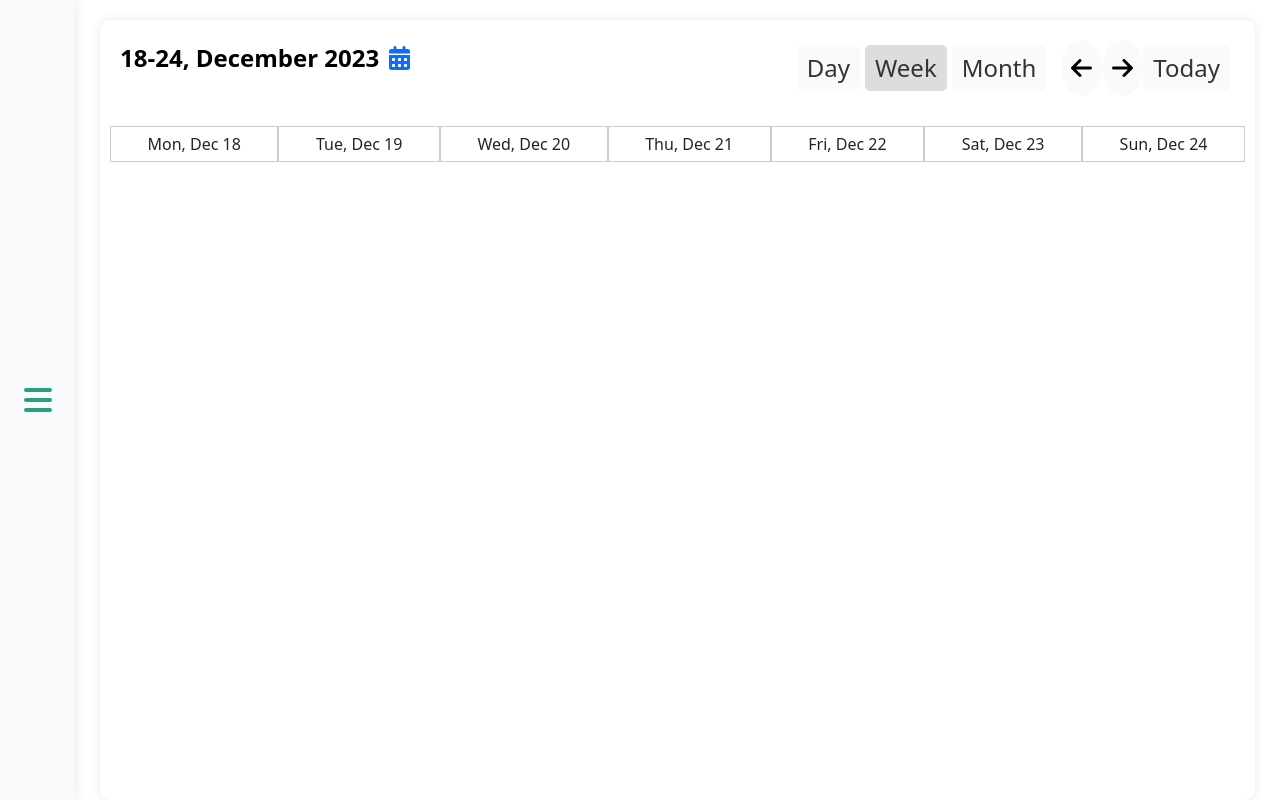
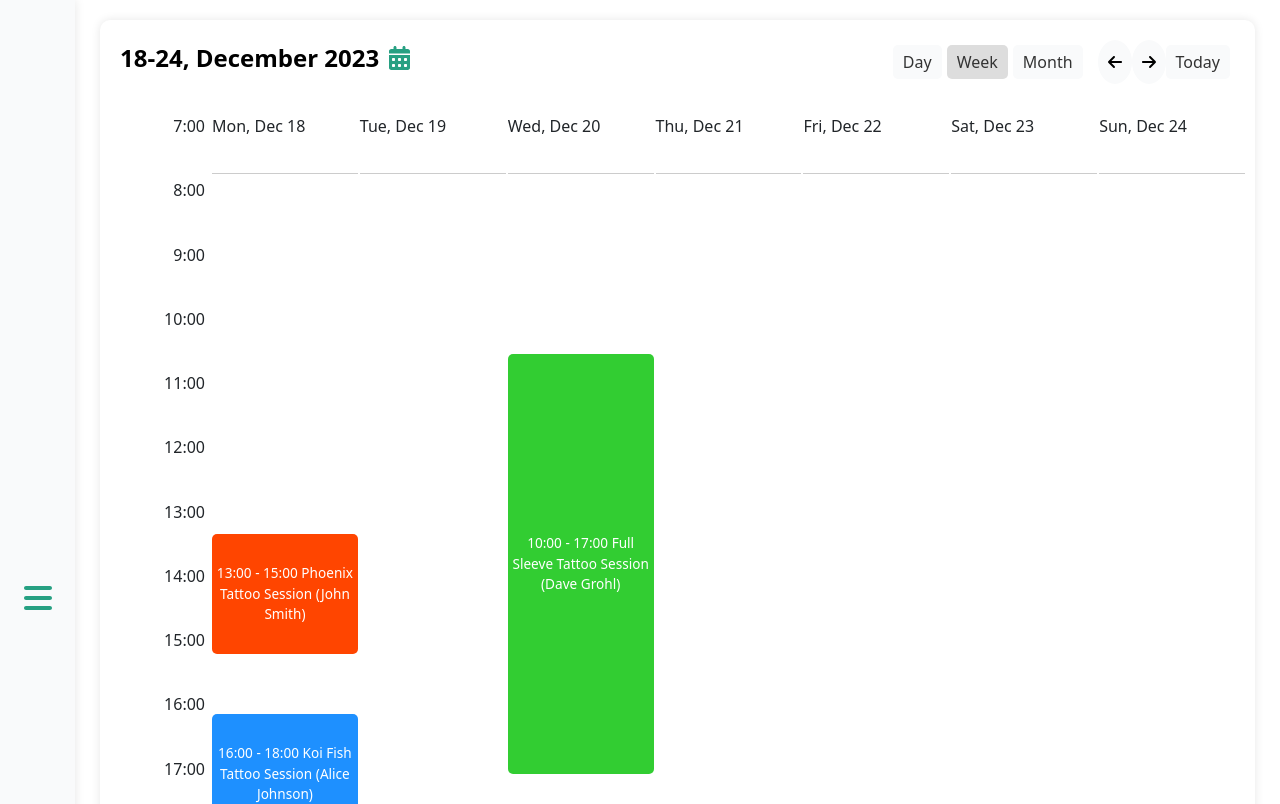
Before and after one commit to vgochev01/inkemperor-bm, a React (Create React App) app: page / in a window 1280 px wide. Shown: the top 804 px of the page. Built offline with nearby package versions, Linux system fonts and the light colour scheme.

Commit message:
Week View Events v1

```diff
--- a/src/App.scss
+++ b/src/App.scss
@@ -2,7 +2,6 @@
 
 .app-container {
   display: flex;
-  height: 100vh;
 
   &_content {
     flex-grow: 1;
--- /dev/null
+++ b/src/components/BasicEvent/BasicEvent.js
@@ -0,0 +1,16 @@
+import React from 'react';
+import './BasicEvent.scss';
+
+const BasicEvent = ({ event }) => {
+  const eventStyle = { backgroundColor: event.color };
+
+  return (
+    <div className="basic-event" style={eventStyle}>
+      <div className="basic-event-title">
+        {event.startTime} {event.title} ({event.artist})
+      </div>
+    </div>
+  );
+};
+
+export default BasicEvent;
--- /dev/null
+++ b/src/components/BasicEvent/BasicEvent.scss
@@ -0,0 +1,13 @@
+.basic-event {
+    border-radius: 10px;
+    padding: 0 5px;
+    color: white;
+    overflow: hidden;
+    max-height: 20px;
+    text-align: left;
+    cursor: pointer;
+
+    .basic-event-title {
+      font-size: 1em;
+    }
+  }
--- a/src/components/Calendar/Calendar.scss
+++ b/src/components/Calendar/Calendar.scss
@@ -7,11 +7,11 @@
     border-radius: 10px;
     overflow: hidden;
     width: 100%;
-    margin-top: 20px;
+    margin: 20px 0;
 
     @include respond-to(phones) {
         overflow-y: scroll;
-        margin-top: 60px;
+        margin: 60px 0 0;
     }
 }
 
@@ -33,6 +33,7 @@
         border-radius: 50%;
         cursor: pointer;
         font-weight: bold;
+        font-size: 1rem;
 
         &:hover {
             background: #FFF;
@@ -45,6 +46,7 @@
 
         .open-datepicker {
             margin-left: 10px;
+            color: #27a082;
         }
     }
 
@@ -53,6 +55,7 @@
         top: 0;
         right: 0;
         transform: translateX(calc(100% + 10px));
+        z-index: 999;
     }
 }
 
--- a/src/components/CalendarDay/CalendarDay.js
+++ b/src/components/CalendarDay/CalendarDay.js
@@ -1,6 +1,6 @@
 import React, { useEffect, useState } from 'react';
 import './CalendarDay.scss';
-import Event from '../Event/Event';
+import BasicEvent from '../BasicEvent/BasicEvent';
 
 const CalendarDay = ({ date, additionalClass, currentDate }) => {
     const [events, setEvents] = useState([]);
@@ -67,7 +67,7 @@ const CalendarDay = ({ date, additionalClass, currentDate }) => {
   return (
     <div className={`calendar-day ${additionalClass || ''}`}>
       <div className='calendar-day_header'>{date}</div>
-      {events.map(event => <Event key={event.id} event={event} />)}
+      {events.map(event => <BasicEvent key={event.id} event={event} />)}
     </div>
   );
 };
--- a/src/components/CalendarNavigation/CalendarNavigation.scss
+++ b/src/components/CalendarNavigation/CalendarNavigation.scss
@@ -11,6 +11,7 @@
     margin-right: 5px; // Spacing between buttons
     cursor: pointer;
     border-radius: 5px; // Rounded corners
+    font-size: 1rem;
 
     &:hover {
         background-color: #E2E4E6; // Slightly darker on hover
--- a/src/components/Event/Event.js
+++ b/src/components/Event/Event.js
@@ -2,12 +2,26 @@ import React from 'react';
 import './Event.scss';
 
 const Event = ({ event }) => {
-  const eventStyle = { backgroundColor: event.color };
+  const hourHeight = 60; // The height of one hour time slot in your grid
+  const startHour = parseInt(event.startTime.split(':')[0], 10);
+  const startMinutes = parseInt(event.startTime.split(':')[1], 10);
+  const endHour = parseInt(event.endTime.split(':')[0], 10);
+  const endMinutes = parseInt(event.endTime.split(':')[1], 10);
+
+  // Calculate the grid row start position and the row span based on event's duration
+  const gridRowStart = ((startHour - 7) * 60 + startMinutes) / hourHeight + 1; // +1 for CSS grid's 1-based index
+  const gridRowEnd = ((endHour - 7) * 60 + endMinutes) / hourHeight + 1; // +1 for CSS grid's 1-based index
+
+  const eventStyle = {
+    backgroundColor: event.color,
+    gridRowStart: gridRowStart,
+    gridRowEnd: gridRowEnd,
+  };
 
   return (
     <div className="event" style={eventStyle}>
       <div className="event-title">
-        {event.startTime} {event.title} ({event.artist})
+        {event.startTime} - {event.endTime} {event.title} ({event.artist})
       </div>
     </div>
   );
--- a/src/components/Event/Event.scss
+++ b/src/components/Event/Event.scss
@@ -1,12 +1,15 @@
 .event {
-    border-radius: 10px;
-    padding: 0 5px;
+    display: grid;
+    align-content: center;
+    border-radius: 5px;
     color: white;
     overflow: hidden;
-    max-height: 20px;
-    text-align: left;
+    padding: 4px;
+    box-sizing: border-box; // Include padding and border in the element's dimensions
+    text-align: center;
+    grid-column: 1 / -1; // Event will take full width of the day column
+  }
 
-    .event-title {
-      font-size: 1em;
-    }
+  .event-title {
+    font-size: 0.85em;
   }
--- a/src/components/LoginPage/LoginPage.js
+++ b/src/components/LoginPage/LoginPage.js
@@ -1,14 +1,29 @@
-import React from 'react';
-import { Form, Button, Container, Row, Col, Card } from 'react-bootstrap';
+import React, { useState } from 'react';
+import { Form, Button, Container, Row, Col, Card, Alert } from 'react-bootstrap';
 import { FontAwesomeIcon } from '@fortawesome/react-fontawesome';
 import { faUser, faLock } from '@fortawesome/free-solid-svg-icons';
 import './LoginPage.scss';
 
 const LoginPage = () => {
+  const [username, setUsername] = useState('');
+  const [error, setError] = useState('');
 
-    const onSubmit = (e) => {
-        e.preventDefault();
+  const validateForm = () => {
+    if (username !== 'admin') {
+      setError('Authorization failed. Please try again.');
+      return false;
     }
+    setError('');
+    return true;
+  };
+
+  const handleSubmit = (event) => {
+    event.preventDefault();
+    if (!validateForm()) {
+      // Error handling logic here
+    }
+    // Proceed with the form submission
+  };
 
   return (
     <Container className="d-flex justify-content-center align-items-center login-container">
@@ -16,26 +31,44 @@ const LoginPage = () => {
         <Col>
           <Card className="login-card">
             <Card.Body>
-                <Form className="login-form" onSubmit={onSubmit}>
+              <Form className="login-form" noValidate onSubmit={handleSubmit}>
                 <h3 className="text-center mb-4">Sign In</h3>
+
+                {error && <Alert variant="danger" className='text-center'>{error}</Alert>}
 
                 <Form.Group controlId="formBasicEmail" className='form-group'>
                   <Form.Label>Username</Form.Label>
                   <div className="input-group">
-                    <span className="input-group-text" id="basic-addon1">
+                    <span className="input-group-text">
                       <FontAwesomeIcon icon={faUser} />
                     </span>
-                    <Form.Control type="text" placeholder="Enter username" />
+                    <Form.Control
+                      type="text"
+                      placeholder="Enter username"
+                      value={username}
+                      onChange={(e) => setUsername(e.target.value)}
+                      isInvalid={!!error}
+                    />
+                    <Form.Control.Feedback type="invalid">
+                      {error}
+                    </Form.Control.Feedback>
                   </div>
                 </Form.Group>
 
                 <Form.Group controlId="formBasicPassword" className='form-group'>
                   <Form.Label>Password</Form.Label>
                   <div className="input-group">
-                    <span className="input-group-text" id="basic-addon2">
+                    <span className="input-group-text">
                       <FontAwesomeIcon icon={faLock} />
                     </span>
-                    <Form.Control type="password" placeholder="Password" />
+                    <Form.Control
+                      type="password"
+                      placeholder="Password"
+                      isInvalid={!!error}
+                    />
+                    <Form.Control.Feedback type="invalid">
+                      {error}
+                    </Form.Control.Feedback>
                   </div>
                 </Form.Group>
 
--- a/src/components/WeekView/WeekView.js
+++ b/src/components/WeekView/WeekView.js
@@ -1,7 +1,9 @@
-import React from 'react';
+import React, { useState } from 'react';
+import Event from '../Event/Event';
 import './WeekView.scss';
 
 const WeekView = ({ currentDate }) => {
+    // Calculate the start of the week (Monday)
     const startOfWeek = new Date(currentDate.setDate(currentDate.getDate() - currentDate.getDay() + 1));
     const days = Array.from({ length: 7 }).map((_, index) => {
         const day = new Date(startOfWeek);
@@ -9,11 +11,70 @@ const WeekView = ({ currentDate }) => {
         return day;
     });
 
+    const [events, setEvents] = useState([
+        {
+          id: 1,
+          startDate: new Date(new Date().getFullYear(), new Date().getMonth(), 12), // Event this month, on the 12th
+          startTime: "10:00",
+          endTime: "12:00",
+          title: "Dragon Tattoo Session",
+          artist: "Jane Doe",
+          color: "#FFD700" // Gold color
+        },
+        {
+          id: 2,
+          startDate: new Date(new Date().getFullYear(), new Date().getMonth(), 18), // Event this month, on the 18th
+          startTime: "13:00",
+          endTime: "15:00",
+          title: "Phoenix Tattoo Session",
+          artist: "John Smith",
+          color: "#FF4500" // OrangeRed color
+        },
+        {
+          id: 3,
+          startDate: new Date(new Date().getFullYear(), new Date().getMonth(), 18), // Another event on the 18th
+          startTime: "16:00",
+          endTime: "18:00",
+          title: "Koi Fish Tattoo Session",
+          artist: "Alice Johnson",
+          color: "#1E90FF" // DodgerBlue color
+        },
+        {
+            id: 4,
+            startDate: new Date(new Date().getFullYear(), new Date().getMonth(), 20), // Start date
+            endDate: new Date(new Date().getFullYear(), new Date().getMonth(), 20), // End date (next day)
+            startTime: "10:00",
+            endTime: "17:00", // End time on the next day
+            title: "Full Sleeve Tattoo Session",
+            artist: "Dave Grohl",
+            color: "#32CD32" // LimeGreen color
+        },
+    ]);
+
+    const getEventsForDay = (day) => {
+        return events.filter(event => {
+            const eventDate = new Date(event.startDate);
+            return eventDate.toDateString() === day.toDateString();
+        });
+    };
+
     return (
         <div className="week-view">
+            <div className="time-column">
+                {Array.from({ length: 17 }, (_, index) => (
+                    <div key={index} className="time-slot">{7 + index}:00</div>
+                ))}
+            </div>
             {days.map((day, index) => (
-                <div key={index} className="day">
-                    {day.toLocaleDateString('default', { weekday: 'short', day: 'numeric', month: 'short' })}
+                <div key={index} className="week-day">
+                    <div className='week-day-header'>
+                        {day.toLocaleDateString('en-US', { weekday: 'short', day: 'numeric', month: 'short' })}
+                    </div>
+                    <div className='week-day-events'>
+                        {getEventsForDay(day).map(event => (
+                            <Event key={event.id} event={event} />
+                        ))}
+                    </div>
                 </div>
             ))}
         </div>
--- a/src/components/WeekView/WeekView.scss
+++ b/src/components/WeekView/WeekView.scss
@@ -1,12 +1,39 @@
 .week-view {
+    display: grid;
+    grid-template-columns: 100px repeat(7, 1fr);
+    grid-template-rows: repeat(17, 60px); // height for each hour
+    gap: 2px;
+    padding: 10px;
+    position: relative;
+  }
+
+  .time-column {
+    grid-column: 1;
+    grid-row: 1 / -1;
     display: flex;
+    flex-direction: column;
     justify-content: space-between;
-    padding: 10px;
+  }
 
-    .day {
-        flex-grow: 1;
-        text-align: center;
-        border: 1px solid #ccc;
-        padding: 5px;
-    }
-}
+  .time-slot {
+    text-align: right;
+    padding-right: 5px;
+  }
+
+  .week-day {
+    display: grid;
+    grid-template-rows: repeat(17, 60px);
+    position: relative;
+  }
+
+  .week-day-header {
+    grid-row: 1;
+    position: relative;
+    border-bottom: 1px solid #ccc;
+  }
+
+  .week-day-events {
+    display: grid;
+    grid-template-rows: repeat(17, 60px);
+    position: relative;
+  }
```
Lines whose indentation alone changed are shown as unchanged.
